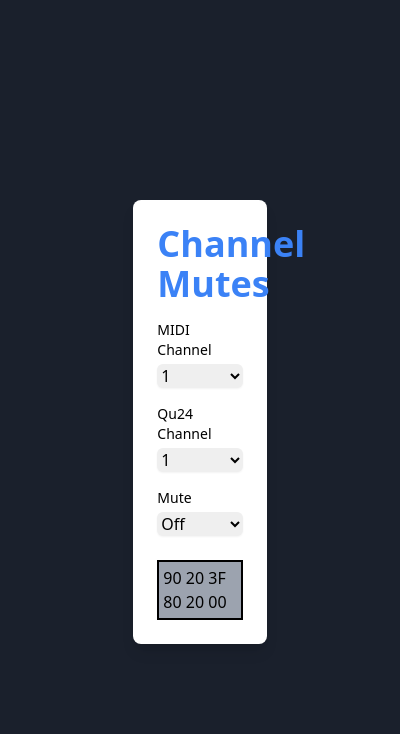
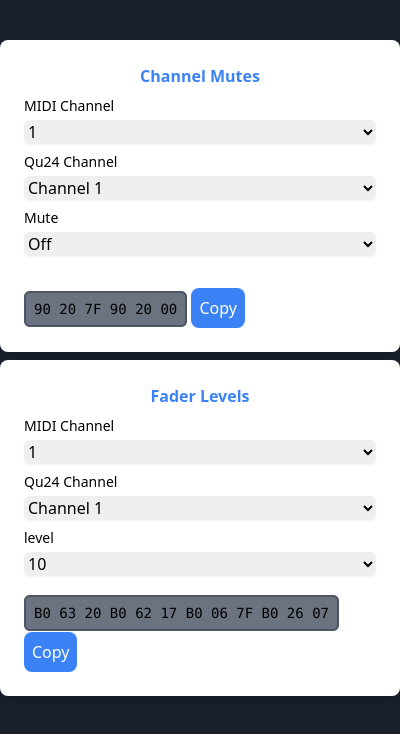
Before and after one commit to MakashiDev/Qu24MIDI, an Electron app: page src/index.html in a window 400 px wide. Drawn offline with nearby package versions, Linux system fonts and the light colour scheme.

Commit message:
hehe finished

```diff
--- a/src/index.html
+++ b/src/index.html
@@ -1,11 +1,12 @@
 <!DOCTYPE html>
 <html lang="en">
-
 	<head>
-    <meta charset="UTF-8">
-    <meta name="viewport" content="width=device-width, initial-scale=1.0">
+		<meta charset="UTF-8" />
+		<meta name="viewport" content="width=device-width, initial-scale=1.0" />
 		<title>Qu24 MIDI</title>
-    <link href="https://cdn.jsdelivr.net/npm/tailwindcss@2.2.15/dist/tailwind.min.css" rel="stylesheet">
+		<link rel="stylesheet" href="styles.css" />
+		<script defer src="main.js"></script>
+		<script src="translate.js"></script>
 		<style>
 			body {
 				background-color: #1a202c;
@@ -16,79 +17,208 @@
 		</style>
 	</head>
 
-<body class="py-10 flex justify-center items-center min-h-screen">
-    <div class="w-1/3 p-6 bg-white rounded-lg shadow-lg dark:bg-gray-700">
-        <h1 class="text-4xl text-center text-blue-500 font-bold">Channel Mutes</h1>
-        <div class="mt-4">
-            <label for="midiChannel" class="block text-sm text-black ">MIDI Channel</label>
-            <select name="channel" id="midiChannel" class="block w-full mt-1 rounded-md border-gray-300 shadow-sm focus:border-blue-300 focus:ring focus:ring-blue-200 dark:bg-gray-800 dark:text-gray-300">
-                <option value="90" selected>1</option>
-                <option value="91">2</option>
-                <option value="92">3</option>
-                <option value="93">4</option>
+	<body class="py-10 flex-col justify-center items-center min-h-screen">
+		<div
+			class="w-[400px] p-6 bg-white rounded-lg shadow-lg dark:bg-gray-700 mb-2"
+		>
+			<h1 class="text-1xl text-center text-blue-500 font-bold">
+				Channel Mutes
+			</h1>
+			<div class="mt-2">
+				<label for="mutesMIDIChannel" class="block text-sm text-black"
+					>MIDI Channel</label
+				>
+				<select
+					name="mutesMIDIChannel"
+					id="mutesMIDIChannel"
+					class="block w-full mt-1 rounded-md border-gray-300 shadow-sm focus:border-blue-300 focus:ring focus:ring-blue-200 dark:bg-gray-800 dark:text-gray-300"
+				>
+					<option value="1" selected>1</option>
+					<option value="2">2</option>
+					<option value="3">3</option>
+					<option value="4">4</option>
+					<option value="5">5</option>
+					<option value="6">6</option>
+					<option value="7">7</option>
+					<option value="8">8</option>
+					<option value="9">9</option>
+					<option value="10">10</option>
+					<option value="11">11</option>
+					<option value="12">12</option>
+					<option value="13">13</option>
+					<option value="14">14</option>
+					<option value="15">15</option>
 				</select>
 			</div>
-        <div class="mt-4">
-            <label for="quChannel" class="block text-sm text-black ">Qu24 Channel</label>
-            <select name="quChannel" id="quChannel" class="block w-full mt-1 rounded-md border-gray-300 shadow-sm focus:border-blue-300 focus:ring focus:ring-blue-200 dark:bg-gray-800 dark:text-gray-300">
-                <option value="20">1</option>
-                <option value="21">2</option>
-                <option value="22">3</option>
-                <option value="23">4</option>
-                <option value="24">5</option>
-                <option value="25">6</option>
-                <option value="26">7</option>
-                <option value="27">8</option>
-                <option value="28">9</option>
-                <option value="29">10</option>
-                <option value="2A">11</option>
-                <option value="2B">12</option>
-                <option value="2C">13</option>
-                <option value="2D">14</option>
-                <option value="2E">15</option>
-                <option value="2F">16</option>
-                <option value="30">17</option>
-                <option value="31">18</option>
-                <option value="32">19</option>
-                <option value="33">20</option>
-                <option value="34">21</option>
-                <option value="35">22</option>
-                <option value="36">23</option>
-                <option value="37">24</option>
+			<div class="mt-2">
+				<label for="mutesQuChannel" class="block text-sm text-black"
+					>Qu24 Channel</label
+				>
+				<select
+					name="mutesQuChannel"
+					id="mutesQuChannel"
+					class="block w-full mt-1 rounded-md border-gray-300 shadow-sm focus:border-blue-300 focus:ring focus:ring-blue-200 dark:bg-gray-800 dark:text-gray-300"
+				>
+					<option value="1">Channel 1</option>
+					<option value="2">Channel 2</option>
+					<option value="3">Channel 3</option>
+					<option value="4">Channel 4</option>
+					<option value="5">Channel 5</option>
+					<option value="6">Channel 6</option>
+					<option value="7">Channel 7</option>
+					<option value="8">Channel 8</option>
+					<option value="9">Channel 9</option>
+					<option value="10">Channel 10</option>
+					<option value="11">Channel 11</option>
+					<option value="12">Channel 12</option>
+					<option value="13">Channel 13</option>
+					<option value="14">Channel 14</option>
+					<option value="15">Channel 15</option>
+					<option value="16">Channel 16</option>
+					<option value="17">Channel 17</option>
+					<option value="18">Channel 18</option>
+					<option value="19">Channel 19</option>
+					<option value="20">Channel 20</option>
+					<option value="21">Channel 21</option>
+					<option value="22">Channel 22</option>
+					<option value="23">Channel 23</option>
+					<option value="24">Channel 24</option>
+					<option value="LR">LR</option>
 				</select>
 			</div>
-        <div class="mt-4">
-            <label for="mute" class="block text-sm text-black ">Mute</label>
-            <select name="mute" id="mute" class="block w-full mt-1 rounded-md border-gray-300 shadow-sm focus:border-blue-300 focus:ring focus:ring-blue-200 dark:bg-gray-800 dark:text-gray-300">
-                <option value="3F" selected>Off</option>
-                <option value="7F">On</option>
+			<div class="mt-2">
+				<label for="mute" class="block text-sm text-black">Mute</label>
+				<select
+					name="mute"
+					id="mute"
+					class="block w-full mt-1 rounded-md border-gray-300 shadow-sm focus:border-blue-300 focus:ring focus:ring-blue-200 dark:bg-gray-800 dark:text-gray-300"
+				>
+					<option value="on" selected>Off</option>
+					<option value="off">On</option>
 				</select>
 			</div>
 			<div class="mt-6">
-            <!-- Output | easy to copy, in code bubble -->
-            <span id="output" class="block text-black bg-gray-400 p-1 border-black border-solid border-2">
+				<code
+					id="mutesOutput"
+					class="bg-gray-500 p-2 border-2 border-solid border-gray-600 rounded-md cursor-pointer text-sm"
+				>
+				</code>
 
-            </span>
+				<button
+					id="mutesCopy"
+					class="bg-blue-500 outline-none border-none text-white p-2 rounded-lg mt-2"
+				>
+					Copy
+				</button>
+			</div>
+		</div>
+		<div
+			class="w-[400px] p-6 bg-white rounded-lg shadow-lg dark:bg-gray-700"
+		>
+			<h1 class="text-1xl text-center text-blue-500 font-bold">
+				Fader Levels
+			</h1>
+			<div class="mt-2">
+				<label for="levelsMIDIChannel" class="block text-sm text-black"
+					>MIDI Channel</label
+				>
+				<select
+					name="levelsMIDIChannel"
+					id="levelsMIDIChannel"
+					class="block w-full mt-1 rounded-md border-gray-300 shadow-sm focus:border-blue-300 focus:ring focus:ring-blue-200 dark:bg-gray-800 dark:text-gray-300"
+				>
+					<option value="1" selected>1</option>
+					<option value="2">2</option>
+					<option value="3">3</option>
+					<option value="4">4</option>
+					<option value="5">5</option>
+					<option value="6">6</option>
+					<option value="7">7</option>
+					<option value="8">8</option>
+					<option value="9">9</option>
+					<option value="10">10</option>
+					<option value="11">11</option>
+					<option value="12">12</option>
+					<option value="13">13</option>
+					<option value="14">14</option>
+					<option value="15">15</option>
+				</select>
+			</div>
+			<div class="mt-2">
+				<label for="levelsQuChannel" class="block text-sm text-black"
+					>Qu24 Channel</label
+				>
+				<select
+					name="levelsQuChannel"
+					id="levelsQuChannel"
+					class="block w-full mt-1 rounded-md border-gray-300 shadow-sm focus:border-blue-300 focus:ring focus:ring-blue-200 dark:bg-gray-800 dark:text-gray-300"
+				>
+					<option value="1">Channel 1</option>
+					<option value="2">Channel 2</option>
+					<option value="3">Channel 3</option>
+					<option value="4">Channel 4</option>
+					<option value="5">Channel 5</option>
+					<option value="6">Channel 6</option>
+					<option value="7">Channel 7</option>
+					<option value="8">Channel 8</option>
+					<option value="9">Channel 9</option>
+					<option value="10">Channel 10</option>
+					<option value="11">Channel 11</option>
+					<option value="12">Channel 12</option>
+					<option value="13">Channel 13</option>
+					<option value="14">Channel 14</option>
+					<option value="15">Channel 15</option>
+					<option value="16">Channel 16</option>
+					<option value="17">Channel 17</option>
+					<option value="18">Channel 18</option>
+					<option value="19">Channel 19</option>
+					<option value="20">Channel 20</option>
+					<option value="21">Channel 21</option>
+					<option value="22">Channel 22</option>
+					<option value="23">Channel 23</option>
+					<option value="24">Channel 24</option>
+					<option value="LR">LR</option>
+				</select>
+			</div>
+			<div class="mt-2">
+				<label for="level" class="block text-sm text-black"
+					>level</label
+				>
+				<select
+					name="level"
+					id="level"
+					class="block w-full mt-1 rounded-md border-gray-300 shadow-sm focus:border-blue-300 focus:ring focus:ring-blue-200 dark:bg-gray-800 dark:text-gray-300"
+				>
+					<option value="10">10</option>
+					<option value="5">5</option>
+					<option value="0">0</option>
+					<option value="-5">-5</option>
+					<option value="-10">-10</option>
+					<option value="-15">-15</option>
+					<option value="-20">-20</option>
+					<option value="-25">-25</option>
+					<option value="-30">-30</option>
+					<option value="-35">-35</option>
+					<option value="-40">-40</option>
+					<option value="-45">-45</option>
+					<option value="-inf">-inf</option>
+				</select>
+			</div>
+			<div class="mt-6">
+				<code
+					id="levelsOutput"
+					class="bg-gray-500 p-2 border-2 border-solid border-gray-600 rounded-md cursor-pointer text-sm"
+				>
+				</code>
+				<button
+					id="levelsCopy"
+					class="bg-blue-500 outline-none border-none text-white p-2 rounded-lg mt-2"
+				>
+					Copy
+				</button>
 			</div>
 		</div>
 	</body>
 
-
-<script>
-    const midiChannel = document.getElementById('midiChannel');
-    const quChannel = document.getElementById('quChannel');
-    const mute = document.getElementById('mute');
-    const output = document.getElementById('output');
-
-    function updateOutput() {
-        output.innerHTML = `${midiChannel.value} ${quChannel.value} ${mute.value} ${midiChannel.value-10} ${quChannel.value} 00`;
-    }
-
-    midiChannel.addEventListener('change', updateOutput);
-    quChannel.addEventListener('change', updateOutput);
-    mute.addEventListener('change', updateOutput);
-
-    updateOutput();
-</script>
-
+	<script></script>
 </html>
--- /dev/null
+++ b/src/main.js
@@ -0,0 +1,72 @@
+let mutesMIDIChannel = document.querySelector("#mutesMIDIChannel");
+let mutesQuChannel = document.querySelector("#mutesQuChannel");
+let mute = document.querySelector("#mute");
+
+let levelsMIDIChannel = document.querySelector("#levelsMIDIChannel");
+let levelsQuChannel = document.querySelector("#levelsQuChannel");
+let level = document.querySelector("#level");
+
+let muteOutput = document.querySelector("#mutesOutput");
+let levelOutput = document.querySelector("#levelsOutput");
+
+let mutesCopy = document.querySelector("#mutesCopy");
+let levelsCopy = document.querySelector("#levelsCopy");
+
+navigator.permissions.query({ name: "clipboard-write" }).then((result) => {
+	if (result.state === "granted" || result.state === "prompt") {
+		console.log("Permission granted");
+	}
+});
+
+function copyToClipboard(element) {
+	navigator.clipboard.writeText(element.innerText).then(
+		function () {
+			console.log("Copied ", element.innerText);
+		},
+		function () {
+			console.error("Unable to write to clipboard. :-(");
+		}
+	);
+}
+
+mutesCopy.addEventListener("click", (ev) => {
+	console.log(ev);
+	console.log(muteOutput.innerHTML);
+	navigator.clipboard.writeText(muteOutput.innerHTML);
+});
+levelsCopy.addEventListener("click", (ev) => {
+	console.log(ev);
+	console.log(muteOutput.innerHTML);
+	navigator.clipboard.writeText(levelOutput.innerHTML);
+});
+
+mutesMIDIChannel.addEventListener("change", updateMuteOutput);
+mutesQuChannel.addEventListener("change", updateMuteOutput);
+mute.addEventListener("change", updateMuteOutput);
+
+function updateMuteOutput() {
+	let translate = new Translate(mutesMIDIChannel.value);
+	if (mute.value == "on") {
+		muteOutput.innerText = translate.muteON(mutesQuChannel.value);
+	} else {
+		muteOutput.innerText = translate.muteOff(mutesQuChannel.value);
+	}
+}
+
+levelsMIDIChannel.addEventListener("change", updateLevelOutput);
+levelsQuChannel.addEventListener("change", updateLevelOutput);
+level.addEventListener("change", updateLevelOutput);
+
+function updateLevelOutput() {
+	let translate = new Translate(levelsMIDIChannel.value);
+	levelOutput.innerText = translate.setFader(
+		levelsQuChannel.value,
+		level.value
+	);
+	console.log(levelOutput.innerText);
+}
+
+window.onload = function () {
+	updateMuteOutput();
+	updateLevelOutput();
+};
--- /dev/null
+++ b/src/translate.js
@@ -0,0 +1,184 @@
+/*
+ * This translate's commands into MIDI messages.
+ * Developed by: Christian Furr
+ * Version: 1.0
+ */
+
+const channelNumbers = {
+	FX1SEND: "00",
+	FX2SEND: "01",
+	FX3SEND: "02",
+	FX4SEND: "03",
+	FX1RETURN: "08",
+	FX2RETURN: "09",
+	FX3RETURN: "0a",
+	FX4RETURN: "0b",
+	DCA1: "10",
+	DCA2: "11",
+	DCA3: "12",
+	DCA4: "13",
+	1: "20",
+	2: "21",
+	3: "22",
+	4: "23",
+	5: "24",
+	6: "25",
+	7: "26",
+	8: "27",
+	9: "28",
+	10: "29",
+	11: "2a",
+	12: "2b",
+	13: "2c",
+	14: "2d",
+	15: "2e",
+	16: "2f",
+	17: "30",
+	18: "31",
+	19: "32",
+	20: "33",
+	21: "34",
+	22: "35",
+	23: "36",
+	24: "37",
+	25: "38",
+	26: "39",
+	27: "3a",
+	28: "3b",
+	29: "3c",
+	30: "3d",
+	31: "3e",
+	32: "3f",
+	STEREO1: "40",
+	STEREO2: "41",
+	STEREO3: "42",
+	MUTE1: "50",
+	MUTE2: "51",
+	MUTE3: "52",
+	MUTE4: "53",
+	GROUP1: "68",
+	GROUP2: "69",
+	GROUP7: "6a",
+	GROUP8: "6b",
+	MIX1: "60",
+	MIX2: "61",
+	MIX3: "62",
+	MIX4: "63",
+	"MIX5-6": "64",
+	"MIX7-8": "65",
+	"MIX9-10": "66",
+	LR: "67",
+	"MATRIX1-2": "6a",
+	"MATRIX3-4": "6d",
+};
+
+const faderLevels = {
+	10: "7F",
+	5: "72",
+	0: "62",
+	"-5": "4F",
+	"-10": "3F",
+	"-15": "36",
+	"-20": "2F",
+	"-25": "27",
+	"-30": "1F",
+	"-35": "17",
+	"-40": "10",
+	"-45": "0C",
+	"-inf": "00",
+};
+
+class Translate {
+	constructor(midiChannel) {
+		this.channelNumbers = channelNumbers;
+		this.midiChannel = midiChannel - 1;
+	}
+
+	muteON(channel) {
+		/*
+		 * This function will mute a channel
+		 * @param channel - the channel to mute
+		 * @return - the MIDI message to send
+		 * N = MIDI Channel Number | The first number in the MIDI message
+		 * CH = Channel Number | The second number in the MIDI message
+		 * 7F = Velocity | The third number in the MIDI message
+		 * With a 7F velocity, the it will mute the channel
+		 * 9N, CH, 7F
+		 * To stop the board from listening to the channel, send a velocity of 00
+		 * 9N, CH, 00
+		 */
+		var channelNumber = this.channelNumbers[channel];
+		var midiChannel = this.midiChannel;
+		var part1 = this.format(["9" + midiChannel, channelNumber, "7F"]);
+		var part2 = this.format(["9" + midiChannel, channelNumber, "00"]);
+		let parts = [part1, part2];
+		var message = this.formatParts(parts);
+		return message;
+	}
+
+	muteOff(channel) {
+		/*
+		 * This function will unmute a channel
+		 * @param channel - the channel to unmute
+		 * @return - the MIDI message to send
+		 * N = MIDI Channel Number | The first number in the MIDI message
+		 * CH = Channel Number | The second number in the MIDI message
+		 * 3F = Velocity | The third number in the MIDI message
+		 * With a 3F velocity, the it will unmute the channel
+		 * 9N, CH, 3F
+		 * To stop the board from listening to the channel, send a velocity of 00
+		 * 9N, CH, 00
+		 */
+
+		var channelNumber = this.channelNumbers[channel];
+		var midiChannel = this.midiChannel;
+		var part1 = this.format(["9" + midiChannel, channelNumber, "3F"]);
+		var part2 = this.format(["9" + midiChannel, channelNumber, "00"]);
+		let parts = [part1, part2];
+		var message = this.formatParts(parts);
+		return message;
+	}
+
+	setFader(channel, level) {
+		var channelNumber = this.channelNumbers[channel];
+		var midiChannel = this.midiChannel;
+		var faderLevel = faderLevels[level];
+		var part1 = this.format(["B" + midiChannel, "63", channelNumber]);
+		var part2 = this.format(["B" + midiChannel, "62", "17"]);
+		var part3 = this.format(["B" + midiChannel, "06", faderLevel]);
+		var part4 = this.format(["B" + midiChannel, "26", "07"]);
+
+		let parts = [part1, part2, part3, part4];
+		return this.formatParts(parts);
+	}
+
+	remoteShutdown() {
+		var midiChannel = this.midiChannel;
+		var part1 = this.format(["B" + midiChannel, "63", "00"]);
+		var part2 = this.format(["B" + midiChannel, "62", "5F"]);
+		var part3 = this.format(["B" + midiChannel, "06", "00"]);
+		var part4 = this.format(["B" + midiChannel, "26", "00"]);
+		let parts = [part1, part2, part3, part4];
+		return this.formatParts(parts);
+	}
+
+	format(hexList) {
+		let hex1 = hexList[0];
+		let hex2 = hexList[1];
+		let hex3 = hexList[2];
+		console.log(`Hex1: ${hex1} Hex2: ${hex2} Hex3: ${hex3}`);
+		return hex1 + " " + hex2 + " " + hex3;
+	}
+
+	formatParts(parts) {
+		let message = "";
+		console.log(parts);
+		parts.forEach((part) => {
+			message += part + " ";
+		});
+		// Remove the last space
+		message = message.slice(0, -1);
+		console.log(`Message: ${message}`);
+		return message;
+	}
+}
```
Also changed, not shown: main.js (added, +25 -0 lines), package.json (+45 -29 lines), tailwind.config.js (+6 -6 lines), README.md, src/styles.css (added), 4 other files. Lines whose indentation alone changed are shown as unchanged.
